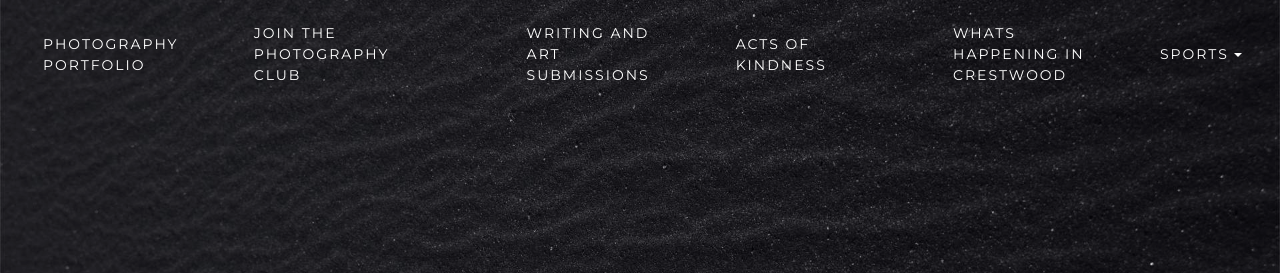
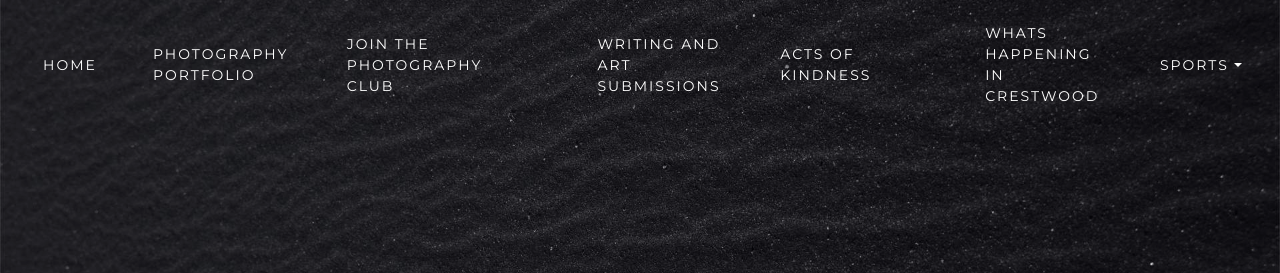
Before and after one commit to mikeme3/hi, a plain HTML site: page index.html in a window 1280 px wide. Shown: the top 273 px of the page. Drawn offline with nearby package versions, Linux system fonts and the light colour scheme; files whose address does not match are found by name.

Commit message:
create github pages

```diff
--- a/index.html
+++ b/index.html
@@ -41,7 +41,7 @@
                         <span class="hamburger-icon"></span>
                     </button>
 
-                    <ul class="nav-dropdown collapse pull-xs-right nav navbar-nav navbar-toggleable-sm" id="exCollapsingNavbar"><li class="nav-item"><a class="nav-link link" href="page1.html">PHOTOGRAPHY PORTFOLIO</a></li><li class="nav-item"><a class="nav-link link" href="page2.html">JOIN THE PHOTOGRAPHY CLUB</a></li><li class="nav-item"><a class="nav-link link" href="https://mobirise.com/"></a></li><li class="nav-item"><a class="nav-link link" href="index.html">WRITING AND ART SUBMISSIONS</a></li><li class="nav-item"><a class="nav-link link" href="index.html">ACTS OF KINDNESS</a></li><li class="nav-item"><a class="nav-link link" href="https://mobirise.com/"></a></li><li class="nav-item"><a class="nav-link link" href="index.html">WHATS HAPPENING IN CRESTWOOD</a></li><li class="nav-item dropdown"><a class="nav-link link dropdown-toggle" data-toggle="dropdown-submenu" href="index.html" aria-expanded="false">SPORTS</a><div class="dropdown-menu"><a class="dropdown-item" href="index.html">Football</a><a class="dropdown-item" href="index.html">Basketball</a><a class="dropdown-item" href="index.html">Volleyball</a></div></li></ul>
+                    <ul class="nav-dropdown collapse pull-xs-right nav navbar-nav navbar-toggleable-sm" id="exCollapsingNavbar"><li class="nav-item"><a class="nav-link link" href="page1.html">HOME</a></li><li class="nav-item"><a class="nav-link link" href="page1.html">PHOTOGRAPHY PORTFOLIO</a></li><li class="nav-item"><a class="nav-link link" href="page2.html">JOIN THE PHOTOGRAPHY CLUB</a></li><li class="nav-item"><a class="nav-link link" href="https://mobirise.com/"></a></li><li class="nav-item"><a class="nav-link link" href="index.html">WRITING AND ART SUBMISSIONS</a></li><li class="nav-item"><a class="nav-link link" href="index.html">ACTS OF KINDNESS</a></li><li class="nav-item"><a class="nav-link link" href="https://mobirise.com/"></a></li><li class="nav-item"><a class="nav-link link" href="index.html">WHATS HAPPENING IN CRESTWOOD</a></li><li class="nav-item dropdown"><a class="nav-link link dropdown-toggle" data-toggle="dropdown-submenu" href="index.html" aria-expanded="false">SPORTS</a><div class="dropdown-menu"><a class="dropdown-item" href="index.html">Football</a><a class="dropdown-item" href="index.html">Basketball</a><a class="dropdown-item" href="index.html">Volleyball</a></div></li></ul>
                     <button hidden="" class="navbar-toggler navbar-close" type="button" data-toggle="collapse" data-target="#exCollapsingNavbar">
                         <span class="close-icon"></span>
                     </button>
```
Also changed, not shown: page1.html (+1 -1 lines), page2.html (+1 -1 lines), 1 other file.
